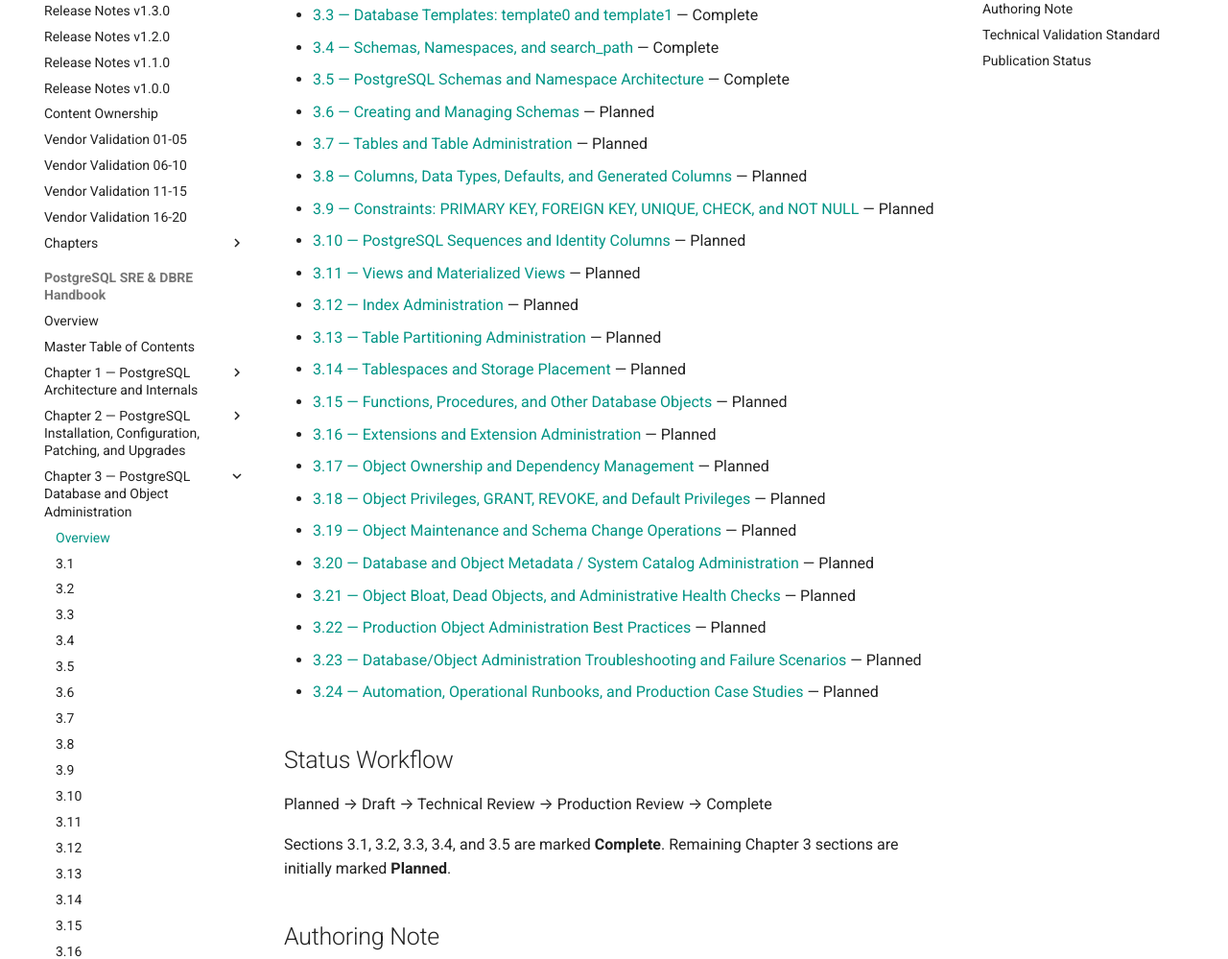
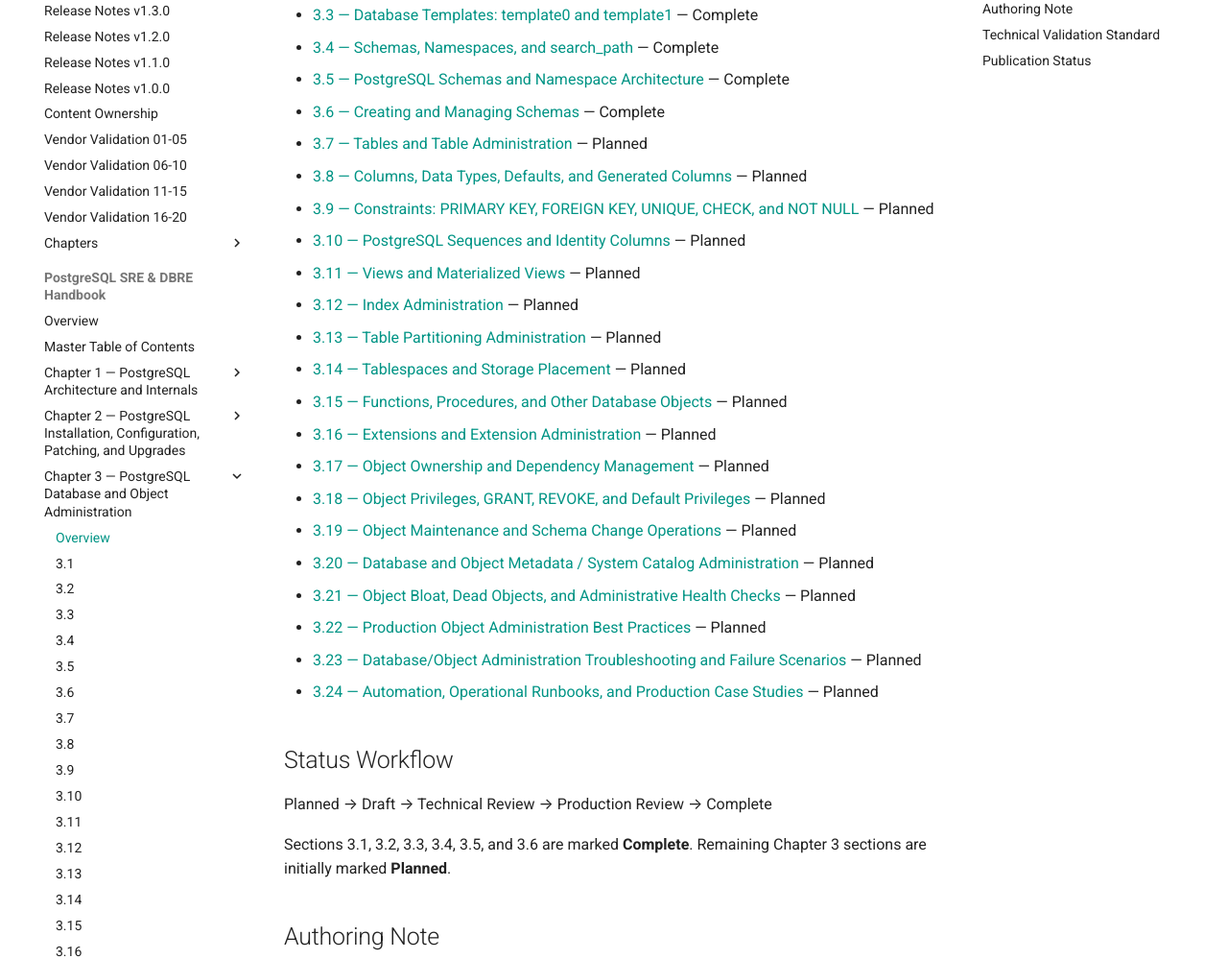
Before and after one commit to sssamant21/sre-academy, an MkDocs documentation site: the page built from docs/books/postgresql-sre-dbre-handbook/chapter-03/index.md, in a window 1280 px wide and 1400 px high, scrolled down 425 px. Shown: the part 153-1152 px from the top of the window at 96% size. Built offline with MkDocs 1.6.1 and Material for MkDocs 9.7.7, drawn with Linux system fonts in a browser that asks for light colours; comment, search, counter and statistics services are not loaded.

Commit message:
docs(postgres): mark Chapter 3 section 3.6 complete

```diff
--- a/docs/books/postgresql-sre-dbre-handbook/chapter-03/index.md
+++ b/docs/books/postgresql-sre-dbre-handbook/chapter-03/index.md
@@ -15,7 +15,7 @@
 - [3.3 — Database Templates: template0 and template1](3.3-database-templates-template0-and-template1.md) — Complete
 - [3.4 — Schemas, Namespaces, and search_path](3.4-database-ownership-privileges-and-access-control.md) — Complete
 - [3.5 — PostgreSQL Schemas and Namespace Architecture](3.5-postgresql-schemas-and-namespace-architecture.md) — Complete
-- [3.6 — Creating and Managing Schemas](3.6-creating-and-managing-schemas.md) — Planned
+- [3.6 — Creating and Managing Schemas](3.6-creating-and-managing-schemas.md) — Complete
 - [3.7 — Tables and Table Administration](3.7-tables-and-table-administration.md) — Planned
 - [3.8 — Columns, Data Types, Defaults, and Generated Columns](3.8-columns-data-types-defaults-and-generated-columns.md) — Planned
 - [3.9 — Constraints: PRIMARY KEY, FOREIGN KEY, UNIQUE, CHECK, and NOT NULL](3.9-constraints-primary-key-foreign-key-unique-check-and-not-null.md) — Planned
@@ -39,7 +39,7 @@
 
 Planned → Draft → Technical Review → Production Review → Complete
 
-Sections 3.1, 3.2, 3.3, 3.4, and 3.5 are marked **Complete**. Remaining Chapter 3 sections are initially marked **Planned**.
+Sections 3.1, 3.2, 3.3, 3.4, 3.5, and 3.6 are marked **Complete**. Remaining Chapter 3 sections are initially marked **Planned**.
 
 ## Authoring Note
 
```
